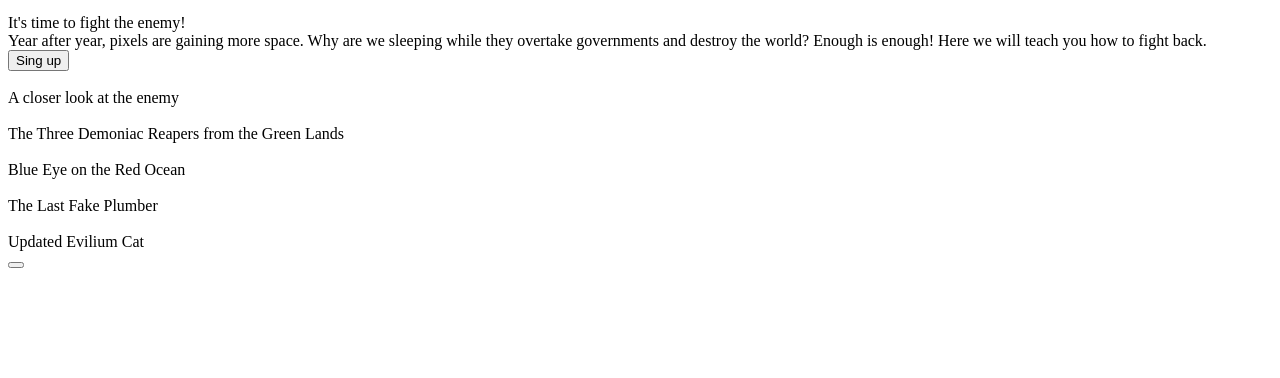
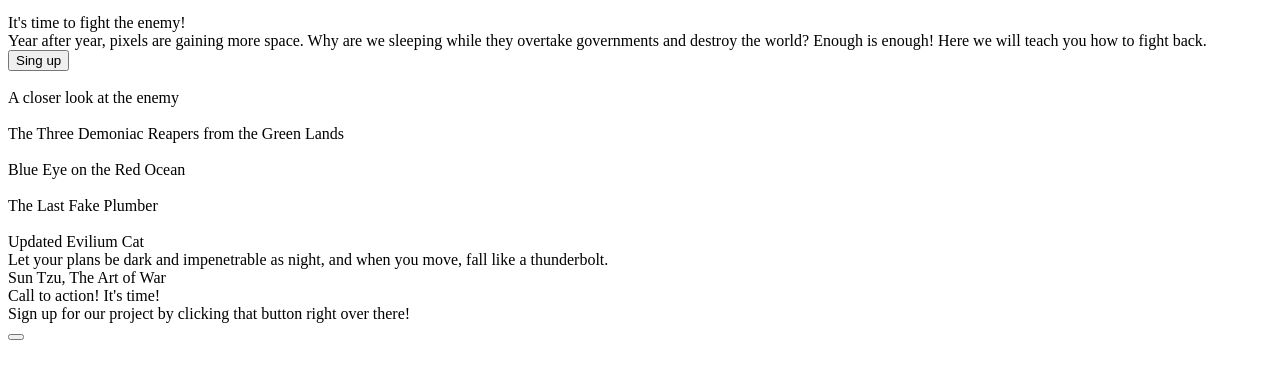
Before and after one commit to 4whatspc3/Project-Landing-Page, a plain HTML site: page index.html in a window 1280 px wide. Shown: the part 98-476 px from the top of the page. Drawn offline with Linux system fonts and the light colour scheme.

Commit message:
Add content to the quote section. Add content to the invite section.

```diff
--- a/index.html
+++ b/index.html
@@ -54,13 +54,15 @@
     </div>
 
     <div class="argument">
-        <div class="quote"></div>
-        <div class="author"></div>
+        <div class="quote">Let your plans be dark and impenetrable as night, and when you move, fall like a thunderbolt.</div>
+        <div class="author">Sun Tzu, The Art of War</div>
     </div>
 
     <div class="invite">
         <div class="container">
-            <div class="message"></div>
+            <div class="message">Call to action! It's time!
+                <div class="littleMessage">Sign up for our project by clicking that button right over there!</div>
+            </div>
             <div class="buttons">
                 <button type="button"></button>
             </div>
```
